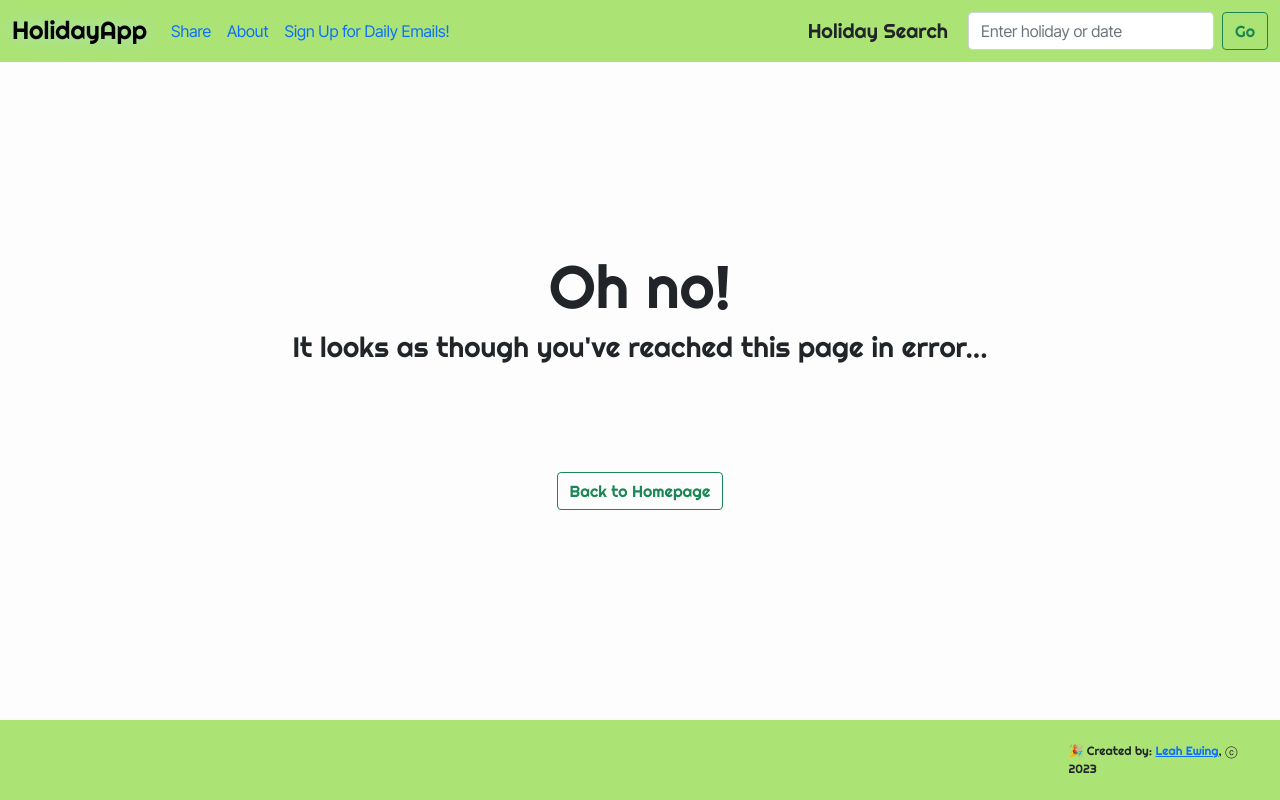
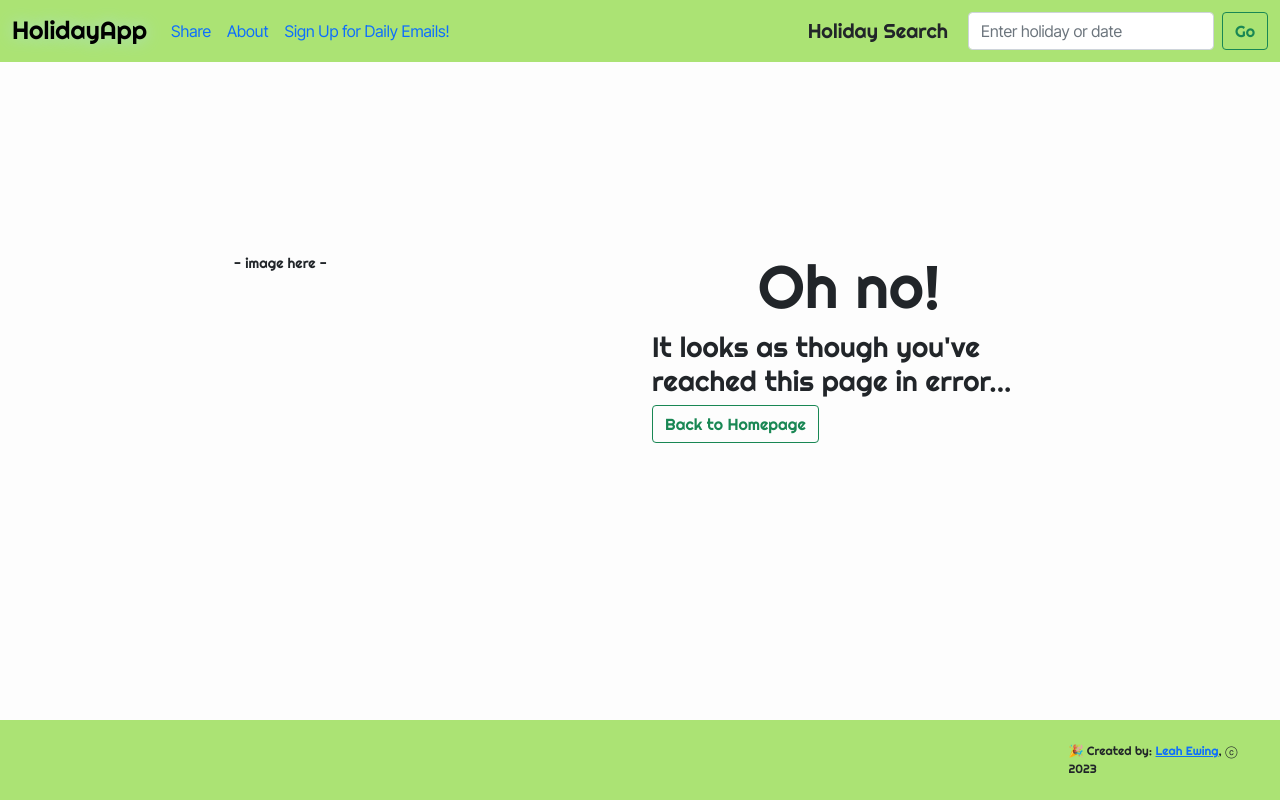
Before and after one commit to leah-ewing/HolidayHub, a Flask app: page /error in a window 1280 px wide. Run offline with Flask 3, Linux system fonts and the light colour scheme.

Commit message:
bootstrap template - error page

```diff
--- a/templates/error-page.html
+++ b/templates/error-page.html
@@ -8,9 +8,13 @@
 
 <body>
 
-    <!-- <div class="error-page"> -->
+    <div class="row">
+        <div class="col" id="error-text">
+            <small> - image here - </small>
+        </div>
+        <div class="col" id="error-text">
 
-        <text id="error-text">
+            <text>
                 <h1 id="oh-no-text">Oh no!</h1>
                 <h3>It looks as though you've reached this page in error...</h3>
             </text>
@@ -19,7 +23,8 @@
                 Back to Homepage
             </button>
 
-    <!-- </div> -->
+        </div>
+    </div>
 
 </body>
 
```
Lines whose indentation alone changed are shown as unchanged.
